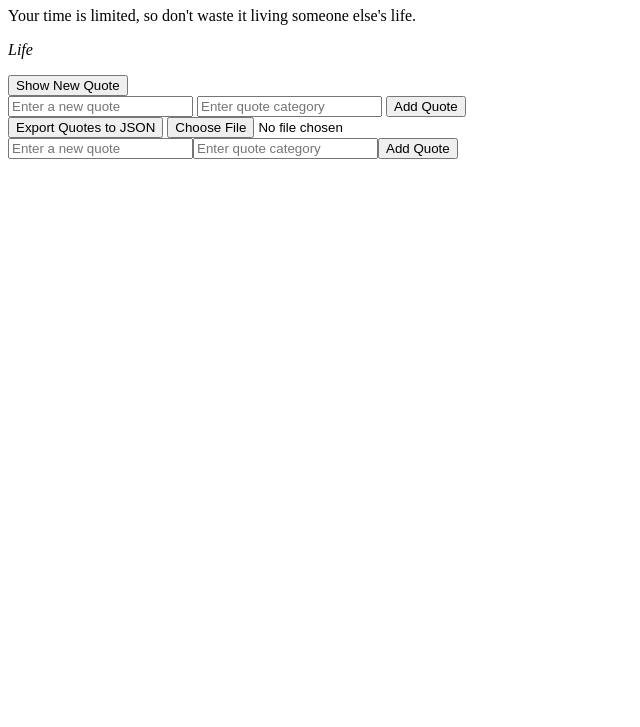
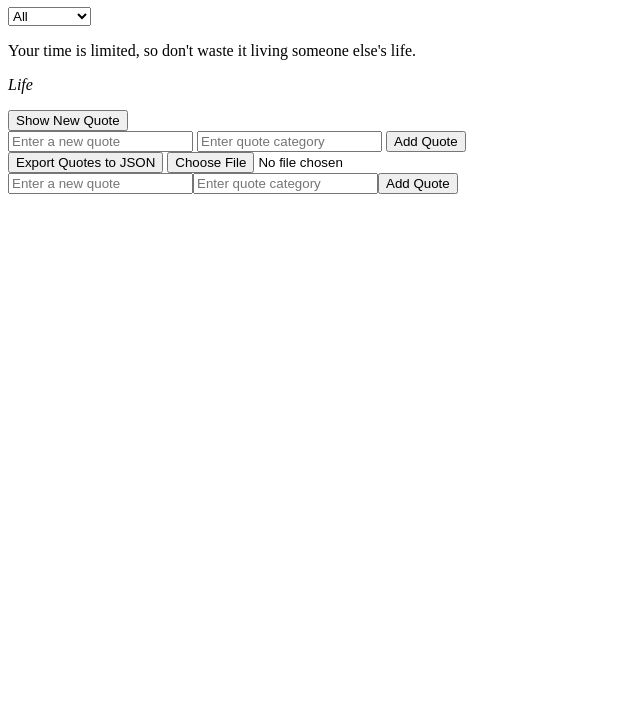
Before and after one commit to haaaab07/alx_fe_javascript, a plain HTML site: page dom-manipulation/index.html in a window 1280 px wide. Shown: the part 73-800 px from the top of the page, without its empty margins (0-640 px from the left). Drawn offline with Linux system fonts and the light colour scheme.

Commit message:
Add files via upload

```diff
--- a/dom-manipulation/index.html
+++ b/dom-manipulation/index.html
@@ -7,6 +7,9 @@
 </head>
 <body>
   <h1>Dynamic Quote Generator</h1>
+  <select id="categoryFilter" onchange="filterQuotes()">
+    <option value="all">All Categories</option>
+  </select>
   <div id="quoteDisplay"></div>
   <button id="newQuote">Show New Quote</button>
   <div>
--- a/dom-manipulation/script.js
+++ b/dom-manipulation/script.js
@@ -49,6 +49,7 @@ function addQuote() {
     localStorage.setItem('quotes', JSON.stringify(quotes));
     document.getElementById('newQuoteText').value = '';
     document.getElementById('newQuoteCategory').value = '';
+    updateCategoryFilter();
     alert('Quote added successfully!');
   } else {
     alert('Please enter both quote text and category.');
@@ -75,19 +76,60 @@ function importFromJsonFile(event) {
     const importedQuotes = JSON.parse(event.target.result);
     quotes.push(...importedQuotes);
     localStorage.setItem('quotes', JSON.stringify(quotes));
+    updateCategoryFilter();
     alert('Quotes imported successfully!');
   };
   fileReader.readAsText(event.target.files[0]);
 }
 
+// Function to populate category filter dropdown
+function updateCategoryFilter() {
+  const categoryFilter = document.getElementById('categoryFilter');
+  const categories = ['all', ...new Set(quotes.map(quote => quote.category))];
+
+  // Clear existing options
+  categoryFilter.innerHTML = '';
+
+  // Add new options
+  categories.forEach(category => {
+    const option = document.createElement('option');
+    option.value = category;
+    option.textContent = category.charAt(0).toUpperCase() + category.slice(1);
+    categoryFilter.appendChild(option);
+  });
+
+  // Restore last selected category
+  const lastSelectedCategory = localStorage.getItem('selectedCategory');
+  if (lastSelectedCategory) {
+    categoryFilter.value = lastSelectedCategory;
+    filterQuotes();
+  }
+}
+
+// Function to filter quotes based on selected category
+function filterQuotes() {
+  const selectedCategory = document.getElementById('categoryFilter').value;
+  localStorage.setItem('selectedCategory', selectedCategory);
+
+  const filteredQuotes = selectedCategory === 'all' ? quotes : quotes.filter(quote => quote.category === selectedCategory);
+
+  const quoteDisplay = document.getElementById('quoteDisplay');
+  quoteDisplay.innerHTML = '';
+
+  filteredQuotes.forEach(quote => {
+    const quoteElement = document.createElement('div');
+    quoteElement.innerHTML = `<p>${quote.text}</p><p><em>${quote.category}</em></p>`;
+    quoteDisplay.appendChild(quoteElement);
+  });
+}
+
 // Event listener for the "Show New Quote" button
 document.getElementById('newQuote').addEventListener('click', showRandomQuote);
 
-// Initial display of a random quote
+// Initial setup
 showRandomQuote();
-
-// Create the add quote form on page load
 createAddQuoteForm();
+updateCategoryFilter();
 
 // Load the last viewed quote from session storage if available
 const lastViewedQuote = JSON.parse(sessionStorage.getItem('lastViewedQuote'));
```
